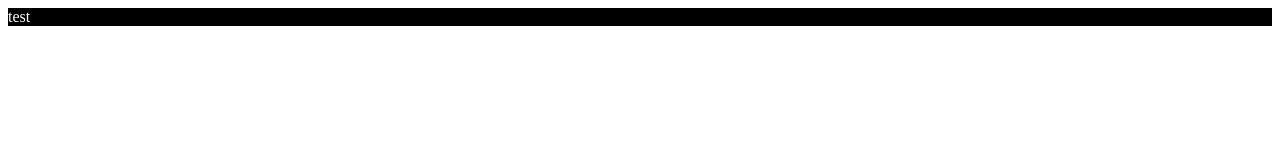
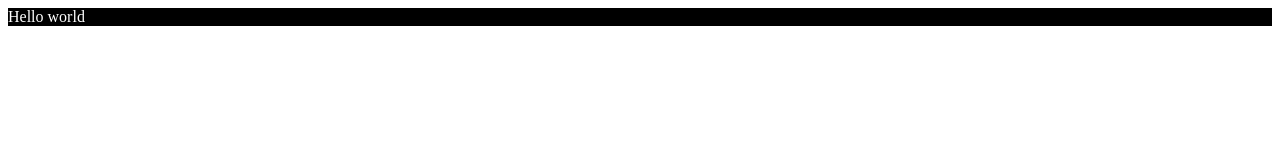
Before and after one commit to Rasoan/MessageTemplateEditor, a React app: page / in a window 1280 px wide. Shown: the top 160 px of the page. Built offline with nearby package versions, Linux system fonts and the light colour scheme; the HTML template or start-up script is replaced by a standard one.

Commit message:
ref(webpack.config.js): changed mode build to production

```diff
--- a/src/components/App/App.tsx
+++ b/src/components/App/App.tsx
@@ -8,7 +8,7 @@ export default function App(): JSX.Element {
     return <>
         <div className={"App"}>
             <div className={"App__test"}>
-                test
+                Hello world
             </div>
         </div>
     </>;
--- a/webpack.config.js
+++ b/webpack.config.js
@@ -4,7 +4,7 @@ const HtmlWebpackPlugin = require('html-webpack-plugin');
 const path = require('path');
 
 module.exports = {
-    mode: "development",
+    mode: "production",
     entry: {
         index: './src/index.tsx',
     },
```
